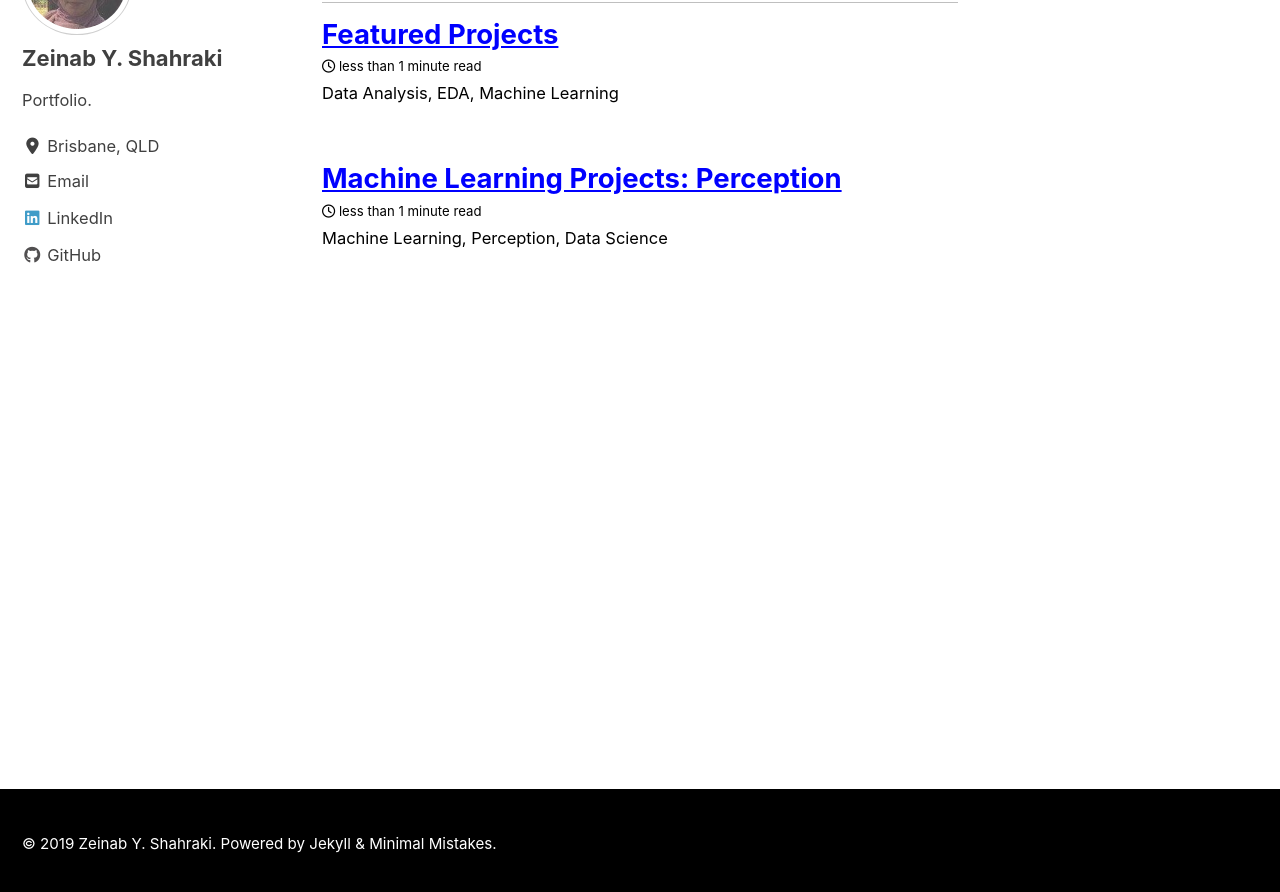
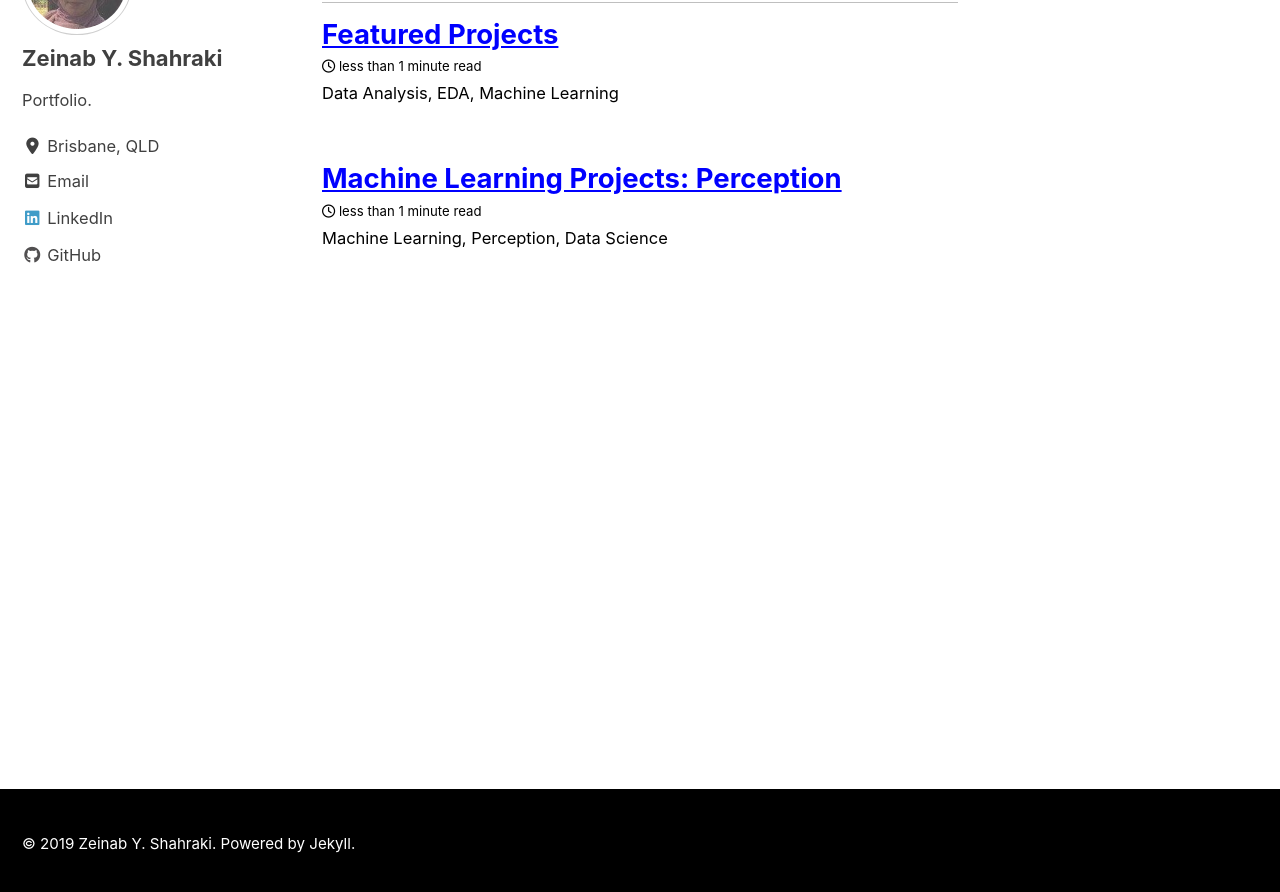
Before and after one commit to z1shahraki/z1shahraki.github.io, a Jekyll site: the page built from index.html, in a window 1280 px wide and 900 px high, scrolled down 761 px. Shown: the top 892 px of the window. Built offline with Jekyll 4.4.1, drawn with Linux system fonts in a browser that asks for light colours; cached includes are drawn as plain includes; nearby versions of some CDN libraries; the list of posts is cut into pages by our own code.

Commit message:
new gith

```diff
--- a/_includes/footer.html
+++ b/_includes/footer.html
@@ -1 +1 @@
-<div class="page__footer-copyright">&copy; {{ site.time | date: '%Y' }} {{ site.name | default: site.title }}. {{ site.data.ui-text[site.locale].powered_by | default: "Powered by" }} <a href="https://jekyllrb.com" rel="nofollow">Jekyll</a> &amp; <a href="https://mademistakes.com/work/minimal-mistakes-jekyll-theme/" rel="nofollow">Minimal Mistakes</a>.</div>
+<div class="page__footer-copyright">&copy; {{ site.time | date: '%Y' }} {{ site.name | default: site.title }}. {{ site.data.ui-text[site.locale].powered_by | default: "Powered by" }} <a href="https://jekyllrb.com" rel="nofollow">Jekyll</a>.</div>
```
